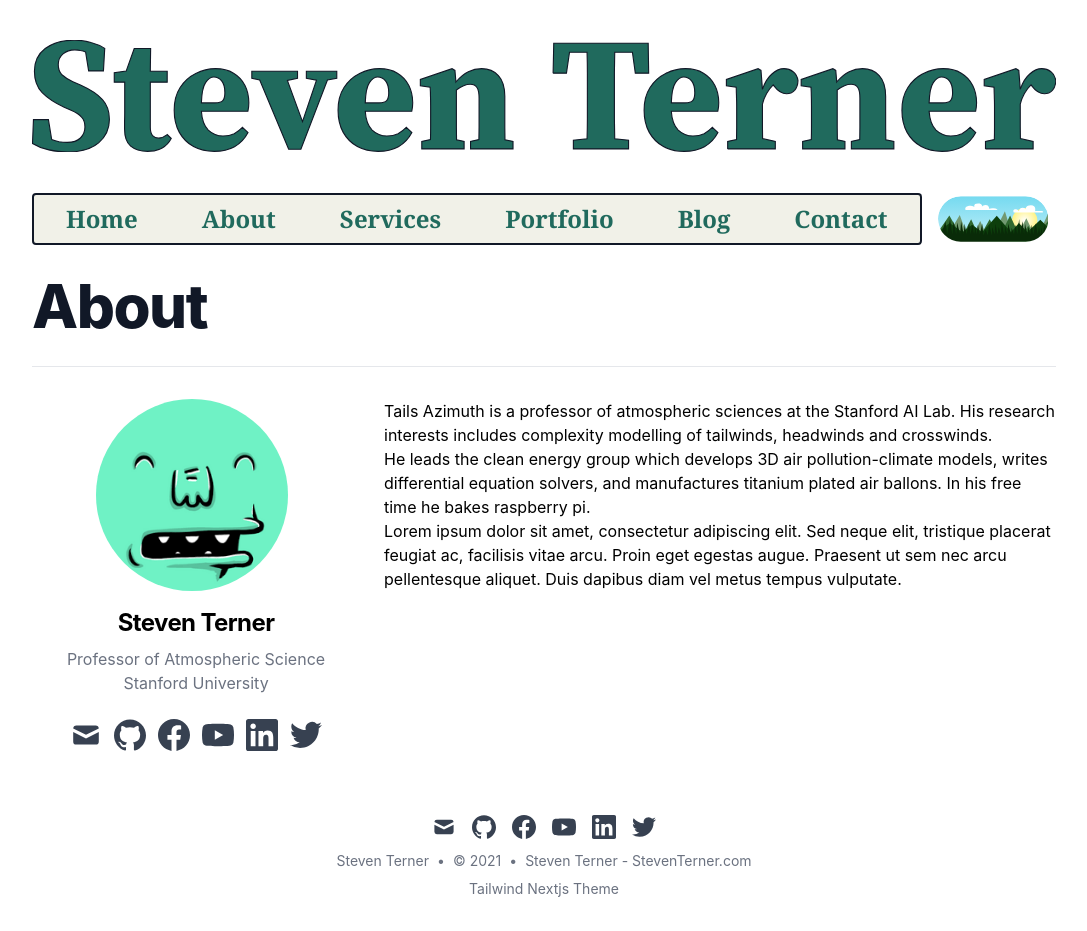
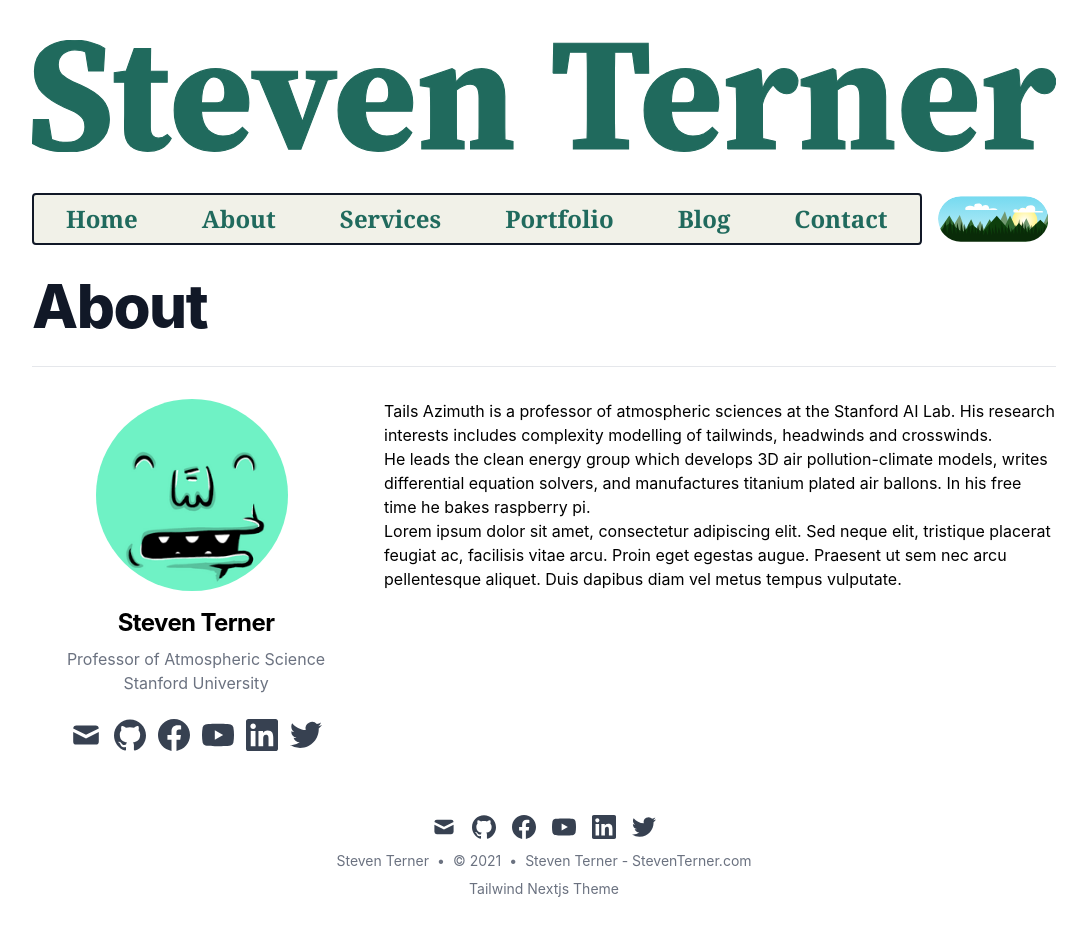
Before and after one commit to DoctorDerek/steven-terner.github.io, a Next.js app: page /about in a window 1280 px wide. Shown: the whole page, without its empty margins (96-1183 px from the left). Built offline with nearby package versions, Linux system fonts and the light colour scheme; a web font is replaced by a local one; what @tailwindcss/typography would draw is missing.

Commit message:
Remove black outline from logo on light theme

```diff
--- a/components/LayoutWrapper.js
+++ b/components/LayoutWrapper.js
@@ -17,7 +17,7 @@ const LayoutWrapper = ({ children }) => {
               <div className="flex items-center justify-between">
                 <div className="w-screen px-3 mb-8">
                   <SectionContainer>
-                    <Logo className="text-gray-900 dark:text-purple-900 rounded stroke-current stroke-2" />
+                    <Logo className="rounded stroke-current stroke-2 text-green-dark dark:text-purple-900" />
                   </SectionContainer>
                 </div>
                 {typeof siteMetadata.headerTitle === 'string' ? (
```
